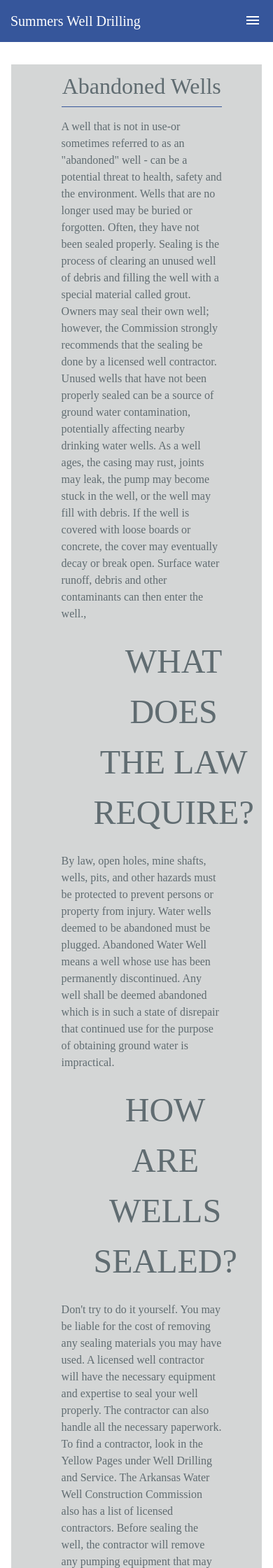
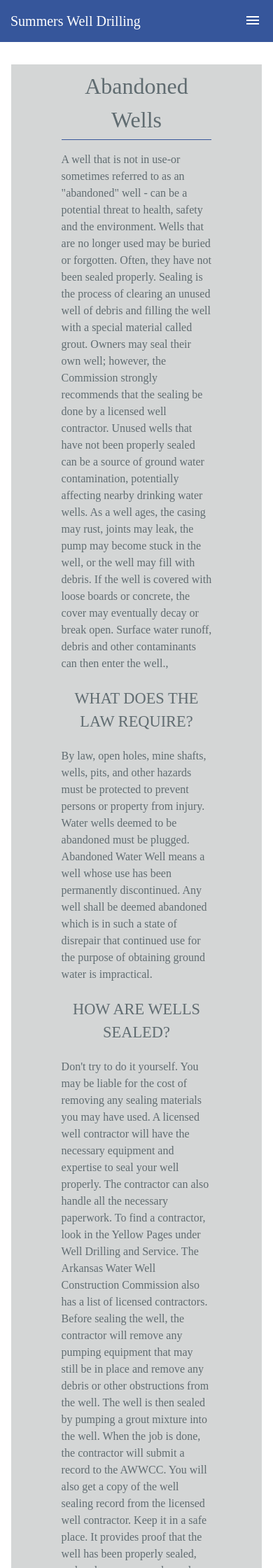
Before and after one commit to jamess999888/SummersDrilling, a Jekyll site: the page built from abandonedWells.md, in a window 390 px wide. Shown: the top 2240 px of the page at 70% size. Built offline with Jekyll 4.4.1, drawn with Linux system fonts in a browser that asks for light colours; our own code applies the rules of GitHub Pages for plain Markdown files.

Commit message:
fixing responsive styling

```diff
--- a/css/style.css
+++ b/css/style.css
@@ -1518,6 +1518,7 @@ ul.topnav li.right {
         margin: 0 0;
     }
     .abandonedWells h2 {
-        font-size: 3rem;
-    }
-}
+        padding: 2% 0;
+        font-size: 1.4rem;
+    }
+}
```
